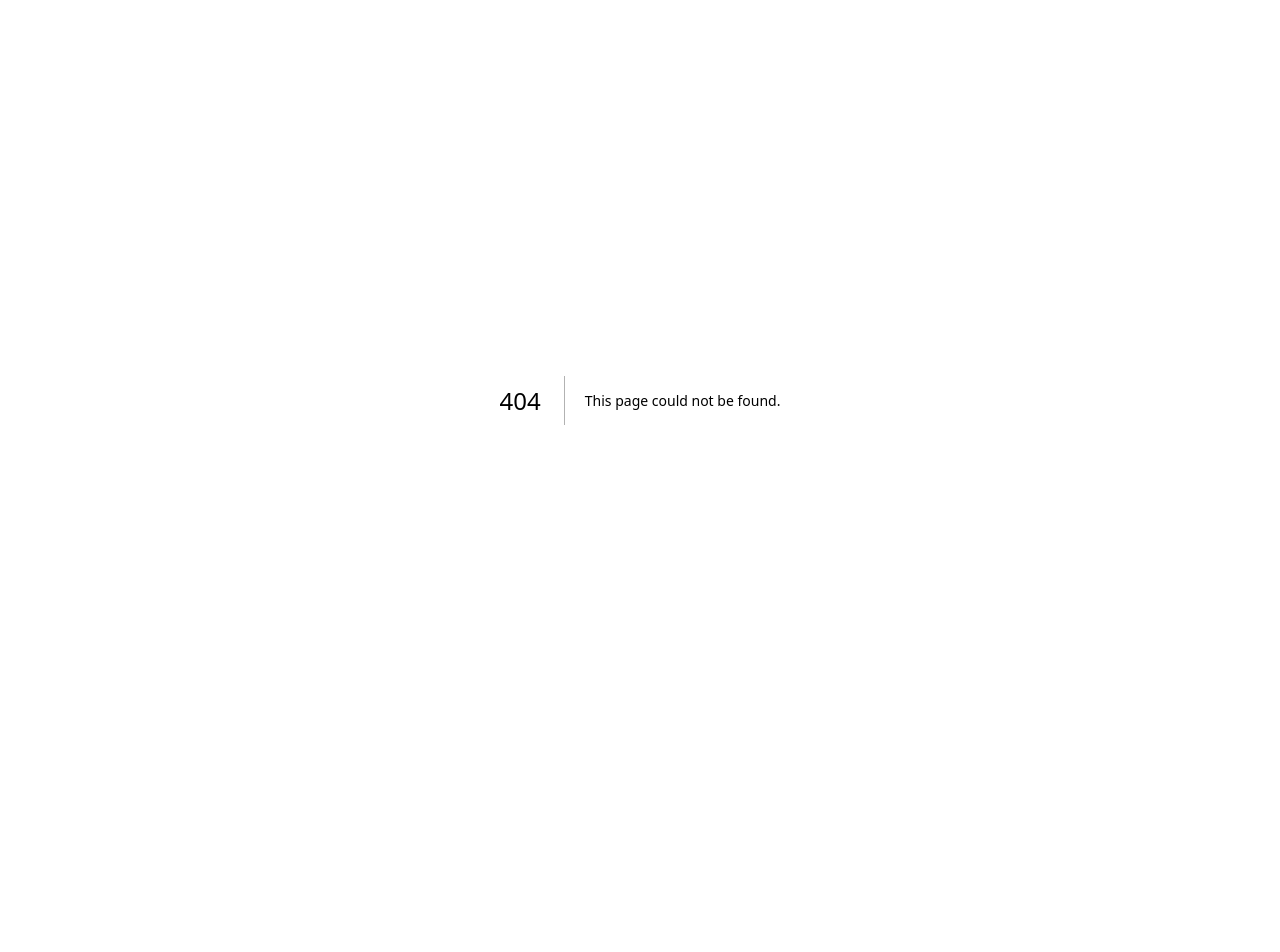
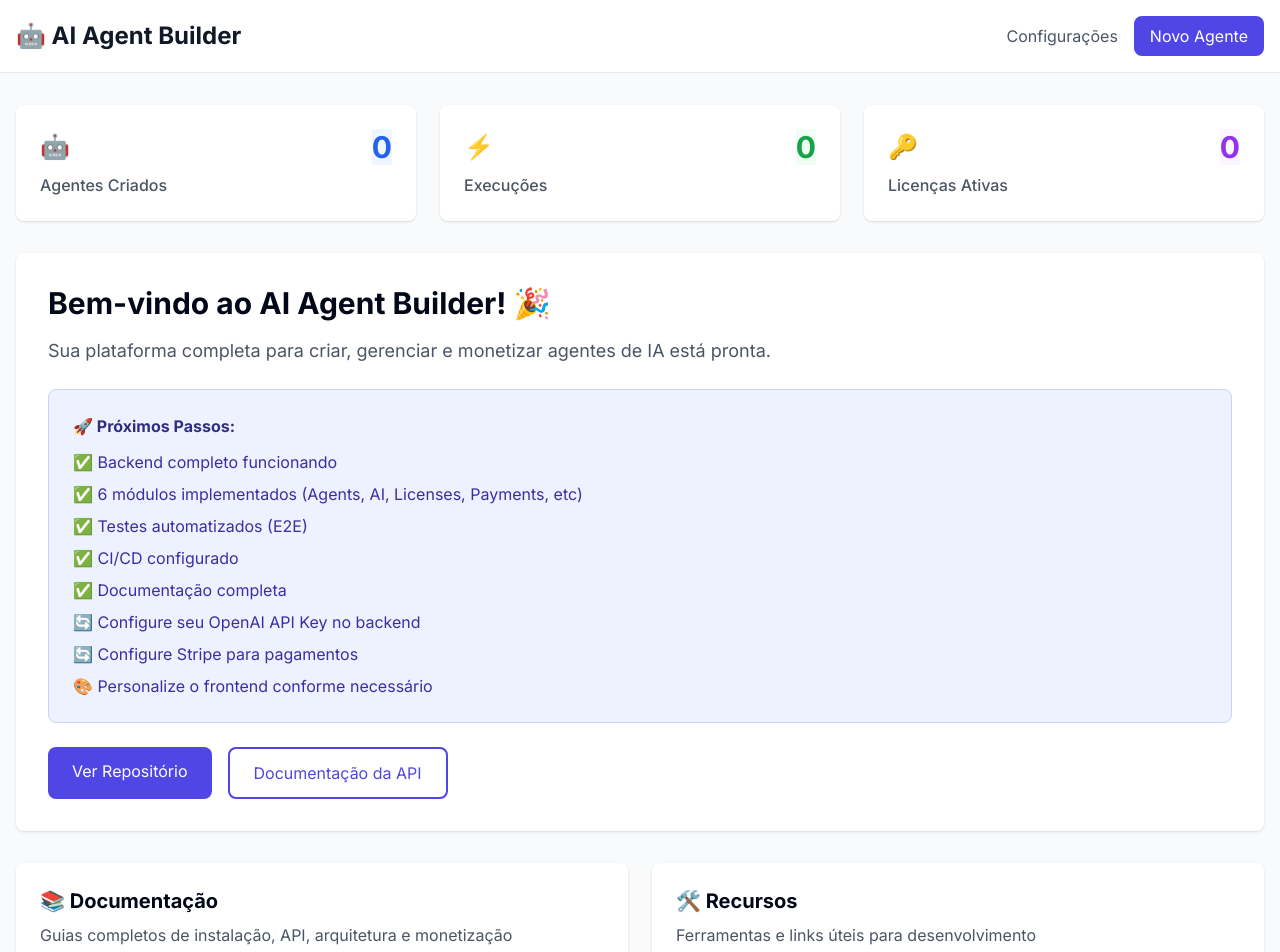
Before and after one commit to NeresFocus/ai-agent-builder, a Next.js app in the folder frontend/: page /dashboard in a window 1280 px wide. Before the commit this address had no page. Shown: the top 952 px of the page. Before the commit the page ends 800 px from the top, so only its background shows below. Built offline with nearby package versions, Linux system fonts and the light colour scheme.

Commit message:
fix: configure frontend/src/app/dashboard/page.tsx for Vercel deployment

```diff
--- /dev/null
+++ b/frontend/src/app/dashboard/page.tsx
@@ -0,0 +1,166 @@
+'use client'
+
+import { useEffect, useState } from 'react'
+
+export default function Dashboard() {
+  const [stats, setStats] = useState({
+    agents: 0,
+    executions: 0,
+    licenses: 0,
+  })
+
+  return (
+    <div className="min-h-screen bg-gray-50">
+      {/* Header */}
+      <header className="bg-white border-b border-gray-200">
+        <div className="container mx-auto px-4 py-4">
+          <div className="flex justify-between items-center">
+            <h1 className="text-2xl font-bold text-gray-900">
+              🤖 AI Agent Builder
+            </h1>
+            <div className="flex gap-4">
+              <button className="text-gray-600 hover:text-gray-900">
+                Configurações
+              </button>
+              <button className="bg-indigo-600 text-white px-4 py-2 rounded-lg hover:bg-indigo-700">
+                Novo Agente
+              </button>
+            </div>
+          </div>
+        </div>
+      </header>
+
+      {/* Main Content */}
+      <main className="container mx-auto px-4 py-8">
+        {/* Stats Cards */}
+        <div className="grid md:grid-cols-3 gap-6 mb-8">
+          <StatCard
+            title="Agentes Criados"
+            value={stats.agents}
+            icon="🤖"
+            color="blue"
+          />
+          <StatCard
+            title="Execuções"
+            value={stats.executions}
+            icon="⚡"
+            color="green"
+          />
+          <StatCard
+            title="Licenças Ativas"
+            value={stats.licenses}
+            icon="🔑"
+            color="purple"
+          />
+        </div>
+
+        {/* Welcome Message */}
+        <div className="bg-white rounded-lg shadow p-8 mb-8">
+          <h2 className="text-3xl font-bold mb-4">
+            Bem-vindo ao AI Agent Builder! 🎉
+          </h2>
+          <p className="text-gray-600 text-lg mb-6">
+            Sua plataforma completa para criar, gerenciar e monetizar agentes de IA está pronta.
+          </p>
+
+          <div className="bg-indigo-50 border border-indigo-200 rounded-lg p-6 mb-6">
+            <h3 className="font-bold text-indigo-900 mb-3">🚀 Próximos Passos:</h3>
+            <ul className="space-y-2 text-indigo-800">
+              <li>✅ Backend completo funcionando</li>
+              <li>✅ 6 módulos implementados (Agents, AI, Licenses, Payments, etc)</li>
+              <li>✅ Testes automatizados (E2E)</li>
+              <li>✅ CI/CD configurado</li>
+              <li>✅ Documentação completa</li>
+              <li>🔄 Configure seu OpenAI API Key no backend</li>
+              <li>🔄 Configure Stripe para pagamentos</li>
+              <li>🎨 Personalize o frontend conforme necessário</li>
+            </ul>
+          </div>
+
+          <div className="flex gap-4">
+            <a
+              href="https://github.com/NeresFocus/ai-agent-builder"
+              target="_blank"
+              rel="noopener noreferrer"
+              className="bg-indigo-600 text-white px-6 py-3 rounded-lg hover:bg-indigo-700 transition"
+            >
+              Ver Repositório
+            </a>
+            <a
+              href="https://github.com/NeresFocus/ai-agent-builder/blob/main/docs/API.md"
+              target="_blank"
+              rel="noopener noreferrer"
+              className="bg-white text-indigo-600 px-6 py-3 rounded-lg border-2 border-indigo-600 hover:bg-indigo-50 transition"
+            >
+              Documentação da API
+            </a>
+          </div>
+        </div>
+
+        {/* Quick Links */}
+        <div className="grid md:grid-cols-2 gap-6">
+          <QuickLinkCard
+            title="📚 Documentação"
+            description="Guias completos de instalação, API, arquitetura e monetização"
+            links={[
+              { label: 'Installation', href: 'https://github.com/NeresFocus/ai-agent-builder/blob/main/docs/INSTALLATION.md' },
+              { label: 'API Reference', href: 'https://github.com/NeresFocus/ai-agent-builder/blob/main/docs/API.md' },
+              { label: 'Architecture', href: 'https://github.com/NeresFocus/ai-agent-builder/blob/main/docs/ARCHITECTURE.md' },
+            ]}
+          />
+          <QuickLinkCard
+            title="🛠️ Recursos"
+            description="Ferramentas e links úteis para desenvolvimento"
+            links={[
+              { label: 'GitHub Repository', href: 'https://github.com/NeresFocus/ai-agent-builder' },
+              { label: 'API Swagger (Local)', href: 'http://localhost:4000/api/docs' },
+              { label: 'Roadmap', href: 'https://github.com/NeresFocus/ai-agent-builder/blob/main/docs/ROADMAP.md' },
+            ]}
+          />
+        </div>
+      </main>
+    </div>
+  )
+}
+
+function StatCard({ title, value, icon, color }: any) {
+  const colors = {
+    blue: 'bg-blue-50 text-blue-600',
+    green: 'bg-green-50 text-green-600',
+    purple: 'bg-purple-50 text-purple-600',
+  }
+
+  return (
+    <div className="bg-white rounded-lg shadow p-6">
+      <div className="flex items-center justify-between mb-2">
+        <div className="text-2xl">{icon}</div>
+        <div className={`text-3xl font-bold ${colors[color as keyof typeof colors]}`}>
+          {value}
+        </div>
+      </div>
+      <h3 className="text-gray-600 font-medium">{title}</h3>
+    </div>
+  )
+}
+
+function QuickLinkCard({ title, description, links }: any) {
+  return (
+    <div className="bg-white rounded-lg shadow p-6">
+      <h3 className="text-xl font-bold mb-2">{title}</h3>
+      <p className="text-gray-600 mb-4">{description}</p>
+      <div className="space-y-2">
+        {links.map((link: any, index: number) => (
+          <a
+            key={index}
+            href={link.href}
+            target="_blank"
+            rel="noopener noreferrer"
+            className="block text-indigo-600 hover:text-indigo-800 hover:underline"
+          >
+            → {link.label}
+          </a>
+        ))}
+      </div>
+    </div>
+  )
+}
```
